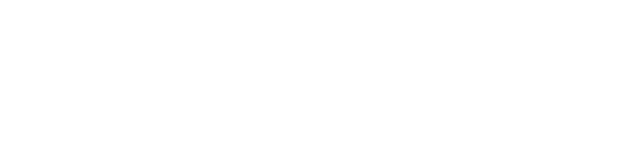
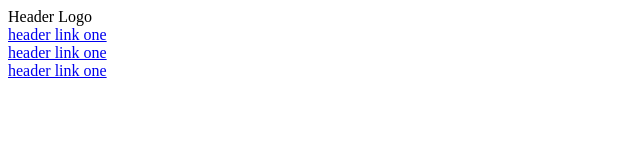
Before and after one commit to Raxan7/odin_landing_page, a plain HTML site: page index.html in a window 1280 px wide. Shown: the whole page, without its empty margins (0-640 px from the left). Drawn offline with Linux system fonts and the light colour scheme.

Commit message:
Added the header code

```diff
--- a/index.html
+++ b/index.html
@@ -7,6 +7,14 @@
     </head>
 
     <body>
+        <header>
+            <div class="navbar container">
+                <div class="nav-item logo">Header Logo</div>
+                <div class="nav-item"><a href="#">header link one</a></div>
+                <div class="nav-item"><a href="#">header link one</a></div>
+                <div class="nav-item"><a href="#">header link one</a></div>
+            </div>
+        </header>
 
     </body>
 
```
